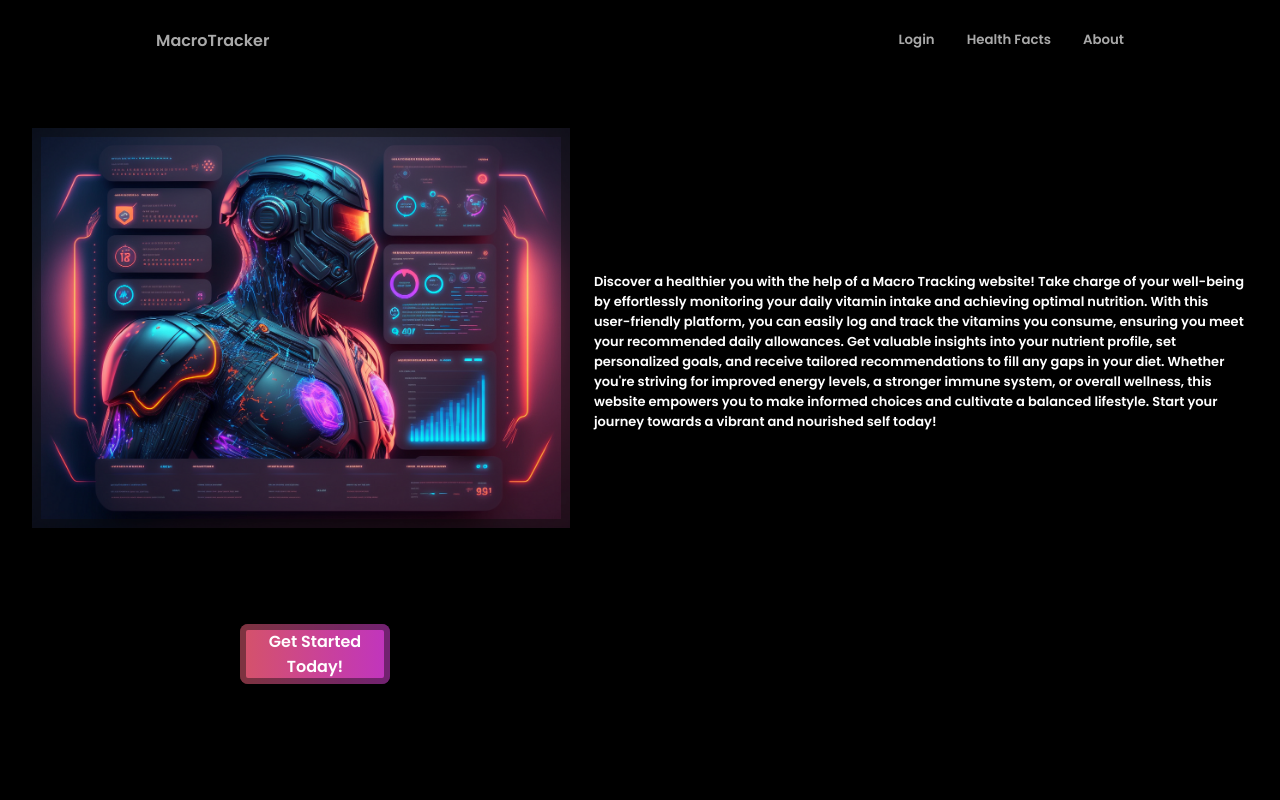
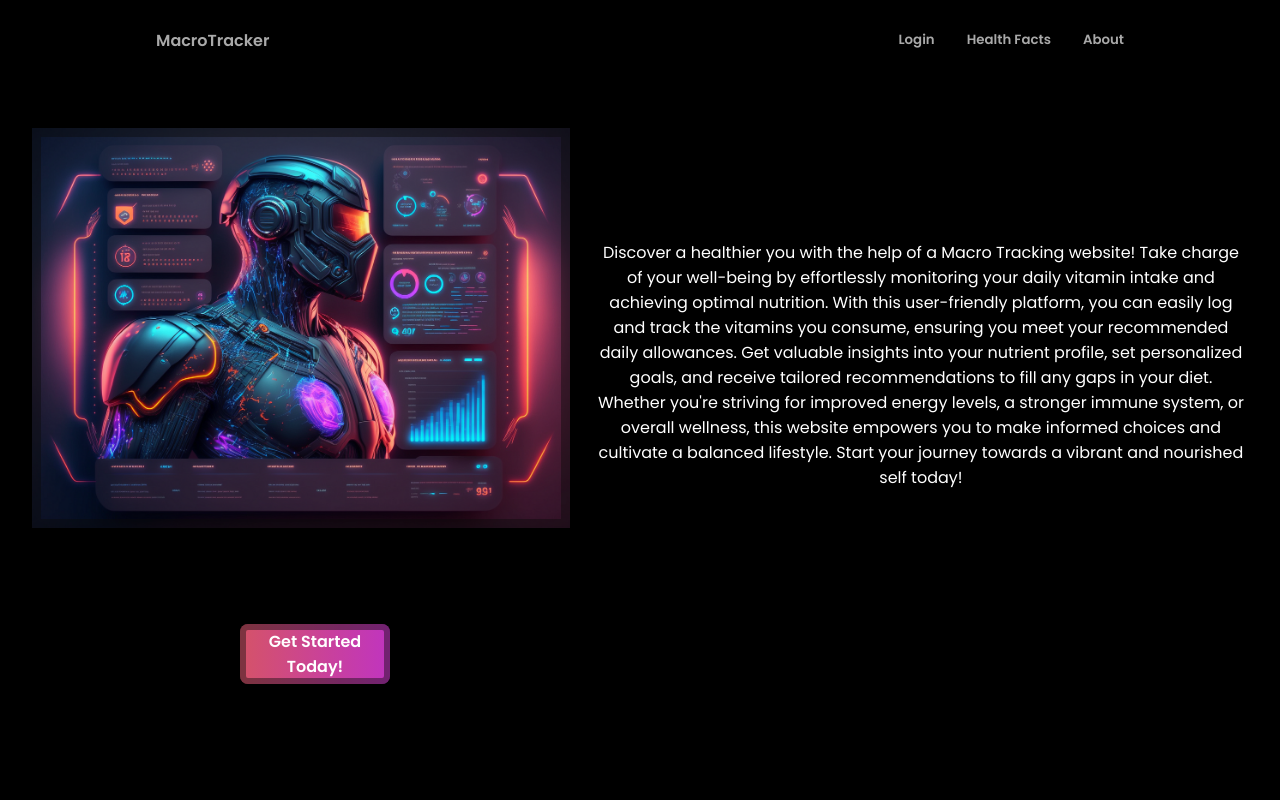
Before and after one commit to Tjrich336/MacroTracker, a React (Create React App) app in the folder website/: page / in a window 1280 px wide. Shown: the top 800 px of the page. Built offline with nearby package versions, Linux system fonts and the light colour scheme.

Commit message:
Updated Landing message.

```diff
--- a/website/src/components/Landing/landing.css
+++ b/website/src/components/Landing/landing.css
@@ -11,11 +11,13 @@
 }
 
 .landing__message {
-    font-size: small;
+    font-size: medium;
+    font-weight: normal;
     color: white;
     width: fit-content;
     height: fit-content;
-    padding-top: 9rem;
+    padding-top: 7rem;
+    text-align: center;
 }
 
 .landing__img {
```
